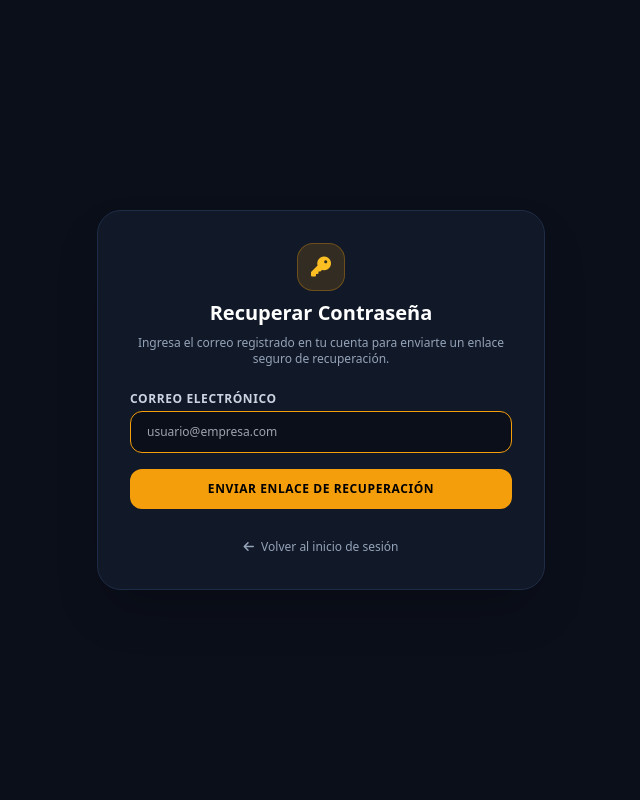
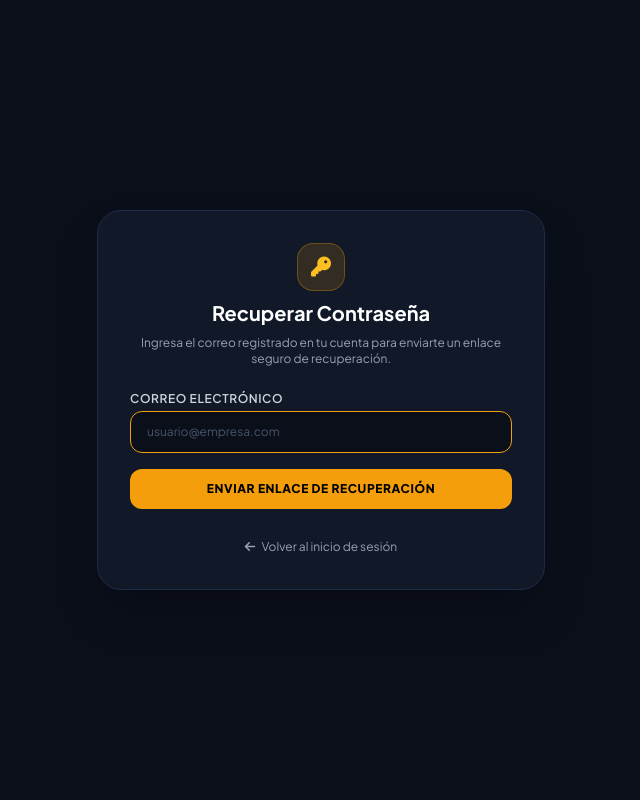
Before and after one commit to osdavene/FacCol, a Django app: page /auth/password-reset/ in a window 1280 px wide. Shown: the whole page, without its empty margins (319-959 px from the left). Run offline with Django 5.2, Linux system fonts and the light colour scheme; parts of the project's set-up code (start-up, migrations or seed data) failed here and were passed over; some libraries are stand-ins or nearby versions.

Commit message:
Corregir estilos locales y resilientes en recuperacion y cambio de contrasena

```diff
--- a/templates/usuarios/password_reset_form.html
+++ b/templates/usuarios/password_reset_form.html
@@ -1,14 +1,68 @@
+{% load static %}
 <!DOCTYPE html>
-<html lang="es">
+<html lang="es" class="dark">
 <head>
     <meta charset="UTF-8">
     <meta name="viewport" content="width=device-width, initial-scale=1.0">
     <title>Recuperar Contraseña — FacCol</title>
+    <link rel="preconnect" href="https://fonts.googleapis.com">
+    <link rel="preconnect" href="https://fonts.gstatic.com" crossorigin>
+    <link href="https://fonts.googleapis.com/css2?family=Plus+Jakarta+Sans:wght@400;500;600;700;800&family=Outfit:wght@600;700;800&display=swap" rel="stylesheet">
+    <link rel="stylesheet" href="https://cdnjs.cloudflare.com/ajax/libs/font-awesome/6.5.0/css/all.min.css">
+    <link rel="stylesheet" href="{% static 'css/app.css' %}">
     <script src="https://cdn.tailwindcss.com"></script>
-    <link rel="stylesheet" href="https://cdnjs.cloudflare.com/ajax/libs/font-awesome/6.5.0/css/all.min.css">
+    <style>
+        *, *::before, *::after { box-sizing: border-box; }
+        body {
+            margin: 0;
+            background-color: #0b0f1a;
+            color: #e2e8f0;
+            font-family: 'Plus Jakarta Sans', system-ui, -apple-system, sans-serif;
+            min-height: 100vh;
+            display: flex;
+            align-items: center;
+            justify-content: center;
+            padding: 1rem;
+        }
+        .fc-auth-card {
+            max-width: 28rem;
+            width: 100%;
+            background-color: #111827;
+            border: 1px solid #1e2d47;
+            border-radius: 1.5rem;
+            padding: 2rem;
+            box-shadow: 0 25px 50px rgba(0, 0, 0, 0.5);
+        }
+        .fc-auth-input {
+            width: 100%;
+            background-color: #0b0f1a;
+            border: 1px solid #1e2d47;
+            border-radius: 0.75rem;
+            padding: 0.75rem 1rem;
+            font-size: 0.8rem;
+            color: #ffffff;
+            outline: none;
+        }
+        .fc-auth-input:focus { border-color: #f59e0b; }
+        .fc-auth-btn {
+            width: 100%;
+            padding: 0.85rem 1rem;
+            border: none;
+            border-radius: 0.75rem;
+            background-color: #f59e0b;
+            color: #0b0f1a;
+            font-weight: 800;
+            font-size: 0.75rem;
+            text-transform: uppercase;
+            letter-spacing: 0.06em;
+            cursor: pointer;
+        }
+        .fc-auth-btn:hover { background-color: #fbbf24; }
+        a { text-decoration: none; }
+    </style>
 </head>
 <body class="bg-[#0b0f1a] text-slate-200 min-h-screen flex items-center justify-center p-4">
-    <div class="max-w-md w-full bg-[#111827] border border-[#1e2d47] rounded-3xl p-8 shadow-2xl space-y-6">
+    <div class="fc-auth-card max-w-md w-full bg-[#111827] border border-[#1e2d47] rounded-3xl p-8 shadow-2xl space-y-6">
         <div class="text-center space-y-2">
             <div class="w-12 h-12 rounded-2xl bg-amber-500/15 border border-amber-500/30 text-amber-400 flex items-center justify-center mx-auto text-xl">
                 <i class="fas fa-key"></i>
@@ -30,10 +84,10 @@
             <div>
                 <label class="block text-xs font-semibold text-slate-300 mb-1 uppercase tracking-wider">Correo Electrónico</label>
                 <input type="email" name="email" required autofocus placeholder="usuario@empresa.com"
-                       class="w-full bg-[#0b0f1a] border border-[#1e2d47] rounded-xl px-4 py-3 text-xs text-white focus:outline-none focus:border-amber-500">
+                       class="fc-auth-input w-full bg-[#0b0f1a] border border-[#1e2d47] rounded-xl px-4 py-3 text-xs text-white focus:outline-none focus:border-amber-500">
             </div>
             <button type="submit"
-                    class="w-full py-3 rounded-xl bg-amber-500 hover:bg-amber-400 text-black font-extrabold text-xs uppercase tracking-wider transition">
+                    class="fc-auth-btn w-full py-3 rounded-xl bg-amber-500 hover:bg-amber-400 text-black font-extrabold text-xs uppercase tracking-wider transition">
                 Enviar Enlace de Recuperación
             </button>
         </form>
```
Also changed, not shown: apps/core/tests.py (+10 -0 lines), templates/usuarios/password_reset_confirm.html (+60 -6 lines).
